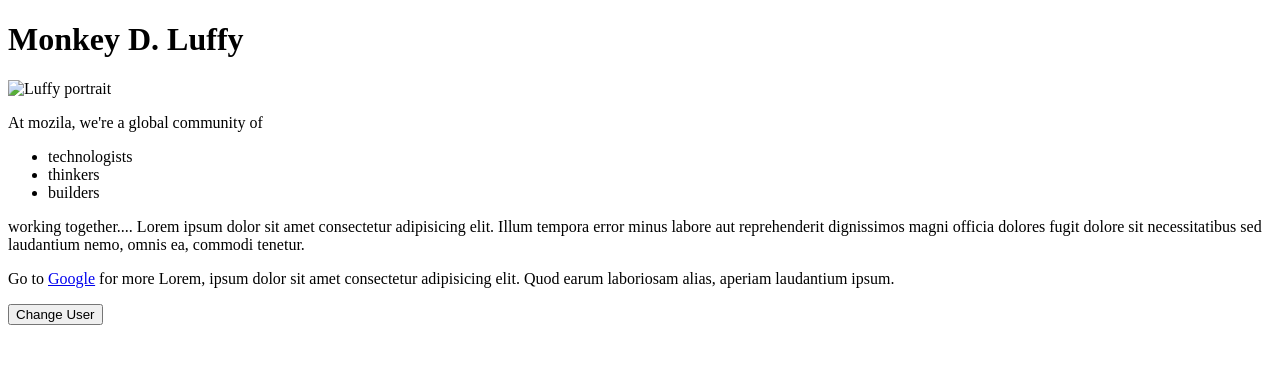
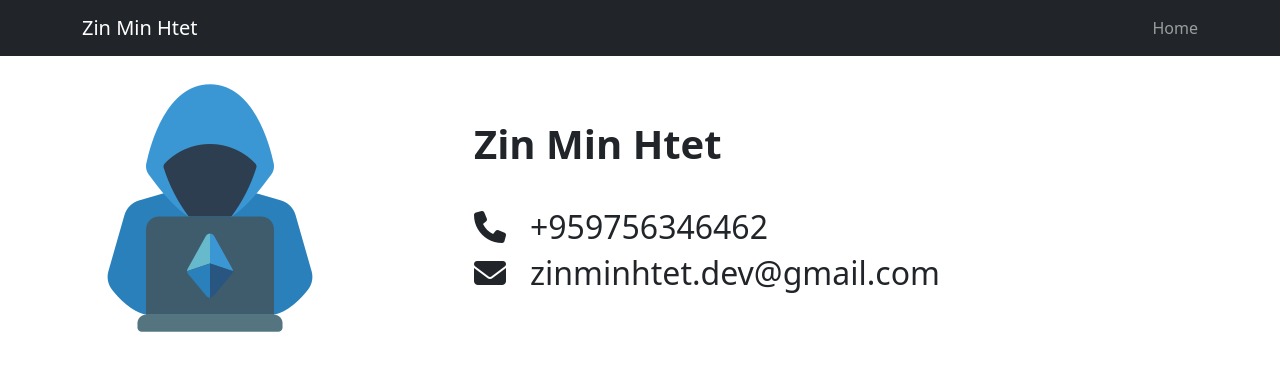
Before and after one commit to zin-minhtet/zin-minhtet.github.io, a plain HTML site: page index.html in a window 1280 px wide. Drawn offline with Linux system fonts and the light colour scheme.

Commit message:
Add Personal Details

```diff
--- a/index.html
+++ b/index.html
@@ -1,30 +1,49 @@
 <!DOCTYPE html>
-<html lang="en-US">
+<html lang="en">
+<head>
+    <meta charset="UTF-8">
+    <meta name="viewport" content="width=device-width, initial-scale=1.0">
+    <title>Zin Min Htet</title>
+    <link rel="stylesheet" href="css/bootstrap.min.css">
+    <link rel="stylesheet" href="css/all.min.css">
+    <script src="js/bootstrap.bundle.min.js" defer></script>
+</head>
+<body>
+    <!-- Navbar -->
+    <nav class="navbar mb-4 bg-dark navbar-dark">
+        <div class="container">
+            <!-- Left Side of Navbar -->
+            <a href="#" class="navbar-brand">Zin Min Htet</a>
 
-<head>
-    <meta charset="utf-8">
-    <meta name="viewport" content="width=device-width">
-    <link rel="stylesheet" href="styles/style.css">
-    <link rel="stylesheet" href="https://fonts.googleapis.com/css?family=Permanent+Marker">
-    <title>My test page</title>
-</head>
+            <!-- Right Side of Navbar -->
+            <ul class="navbar-nav">
+                <li class="nav-item">
+                    <a href="#" class="nav-link">Home</a>
+                </li>
+            </ul>
+        </div>
+    </nav>
+    <!-- End Navbar -->
 
-<body>
-    <h1>Monkey D. Luffy</h1>
-    <img src="images/luffy.jpg" alt="Luffy portrait">
-    <p>At mozila, we're a global community of</p>
-    <ul>
-        <li>technologists</li>
-        <li>thinkers</li>
-        <li>builders</li>
-    </ul>
-    <p>working together.... Lorem ipsum dolor sit amet consectetur adipisicing elit. Illum tempora error minus labore
-        aut reprehenderit dignissimos magni officia dolores fugit dolore sit necessitatibus sed laudantium nemo, omnis
-        ea, commodi tenetur.</p>
-    <p>Go to <a href="https://google.com">Google</a> for more Lorem, ipsum dolor sit amet consectetur adipisicing elit.
-        Quod earum laboriosam alias, aperiam laudantium ipsum.</p>
-    <button>Change User</button>
-    <script src="scripts/main.js"></script>
+    <!-- Main -->
+    <main class="container">
+        <!-- Personal Detail -->
+        <div class="row">
+            <div class="col-md-4 mb-4">
+                <img src="images/hacker-256.png" class="img-fluid" alt="Profile Photo">
+            </div>
+            <div class="col-md-8 mb-4 px-4">
+               <h1 class="fw-bolder lh-lg my-4">Zin Min Htet</h1>
+               <h2><i class="me-4 fas fa-phone"></i>+959756346462</h2>
+               <h2><i class="me-4 fas fa-envelope"></i>zinminhtet.dev@gmail.com</h2>
+            </div>
+        </div>
+        <!-- End Personal Detail -->
+
+
+
+    </main>
+    <!-- End Main -->
+
 </body>
-
 </html>
```
Also changed, not shown: images/hacker-128.png (added), images/hacker-256.png (added), images/hacker.png (added).
